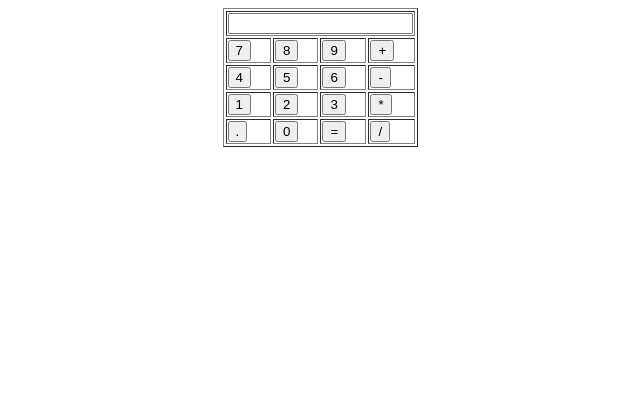
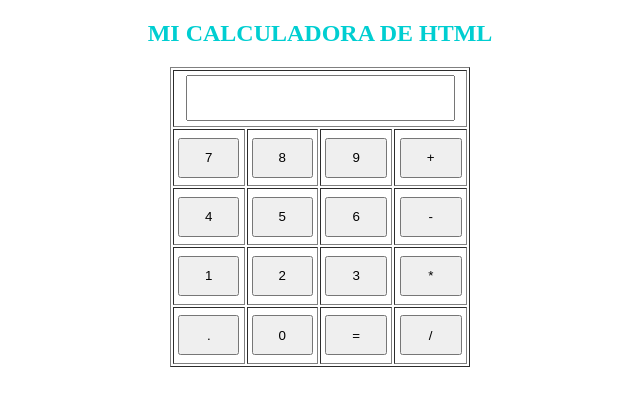
Before and after one commit to Azucena17/Calculadora, a plain HTML site: page index.html in a window 1280 px wide. Shown: the whole page, without its empty margins (320-960 px from the left). Drawn offline with Linux system fonts and the light colour scheme.

Commit message:
se modificaron estilos

```diff
--- /dev/null
+++ b/estilos.css
@@ -0,0 +1,17 @@
+ h2{
+        height: 100%;
+        width: 100%;
+        color:darkturquoise;
+        text-align: center;
+    }
+table{
+    text-align: center;
+    height: 300px;
+    width: 300px;
+}
+input{
+    text-align: center;
+    height: 75%;
+    width: 90%;
+
+}
--- a/index.html
+++ b/index.html
@@ -4,21 +4,13 @@
     <meta charset="UTF-8">
     <meta name="viewport" content="width=device-width, initial-scale=1.0">
     <title>calculadora</title>
-    <style>
-        .most{
-            width: 100%;
-            height: 100%;
-            font-size: 25px;
-            text-align: right;
-
-        }
-    </style>
-
+    <link rel="stylesheet" href="estilos.css">
 </head>
 <body>
+<p><h2>MI CALCULADORA DE HTML</h2></p>
     <form name="Calculadora" >
 
-     <table border="1" width="100px" align="center" heigth="300px">
+     <table border="1" width="300px" align="center" heigth="300px">
 
           <tr>
               <td colspan="4"> <input type="text" name="pantalla"></td>
@@ -26,10 +18,10 @@
           </tr>
 
           <tr>
-            <td><input type="button" value="7" onclick="pantalla.value+='7'" id="boton"></td>
-            <td><input type="button" value="8" onclick="pantalla.value+='8'" id="boton"></td>
-            <td><input type="button" value="9" onclick="pantalla.value+='9'" id="boton"></td>
-            <td><input type="button" value="+" onclick="pantalla.value+='+'" id="boton"></td>
+            <td><input type="button" value="7" onclick="pantalla.value+='7'"id="boton"></td>
+            <td><input type="button" value="8" onclick="pantalla.value+='8'" ></td>
+            <td><input type="button" value="9" onclick="pantalla.value+='9'" ></td>
+            <td><input type="button" value="+" onclick="pantalla.value+='+'" ></td>
           </tr>
 
           <tr>
```
